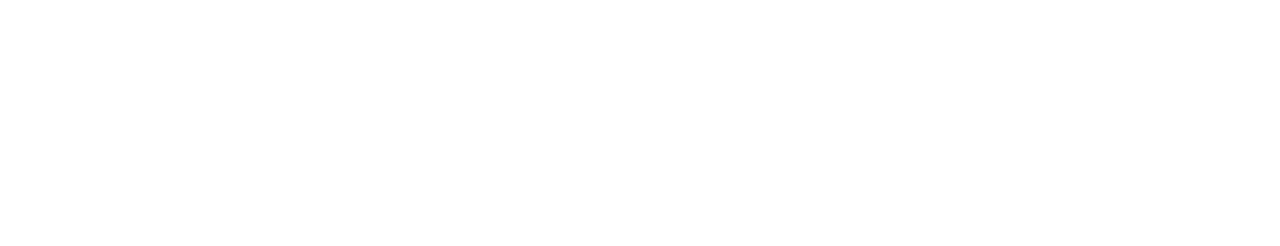
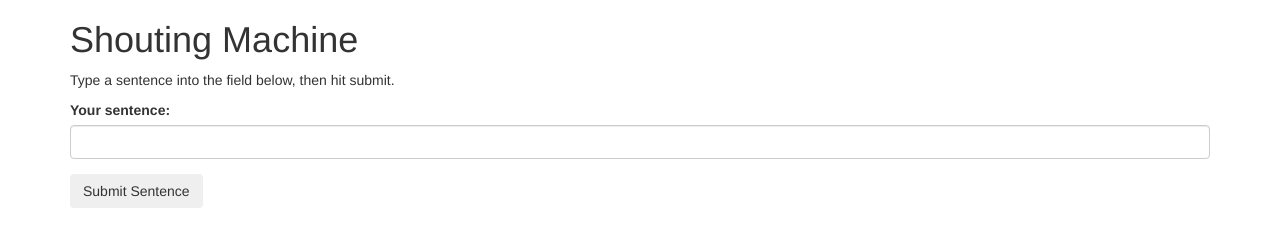
Before and after one commit to LINDGRENBA/shouting-machine-FT, a plain HTML site: page index.html in a window 1280 px wide. Drawn offline with Linux system fonts and the light colour scheme.

Commit message:
Add form, button and output div to index.html.
Co-authored-by: Vanessa Guerrero <vamarilug@gmail.com>

```diff
--- a/index.html
+++ b/index.html
@@ -7,9 +7,27 @@
   <link rel="stylesheet" href="css/styles.css">
   <script src="js/jquery-3.5.0.js"></script>
   <script src="js/scripts.js"></script>
-  <title>Document</title>
+  <title>Shouting Match</title>
 </head>
 <body>
+  <div class="container">
+    <h1>Shouting Machine</h1>
+    <p>Type a sentence into the field below, then hit submit.</p>
 
+    <div class="form">
+      <form id="shouting-form">
+        <div class="form-group">
+          <label for="user-sentence">Your sentence:</label>
+          <input type="text" id="user-sentence" class="form-control">
+        </div>
+
+        <button class="btn" type="submit">Submit Sentence</button>
+      </form>
+    </div>
+
+    <div class="shouting-output">
+      <p class="sentence-shouting"></p>
+    </div>
+  </div>
 </body>
 </html>
```
Also changed, not shown: 1 other file.
